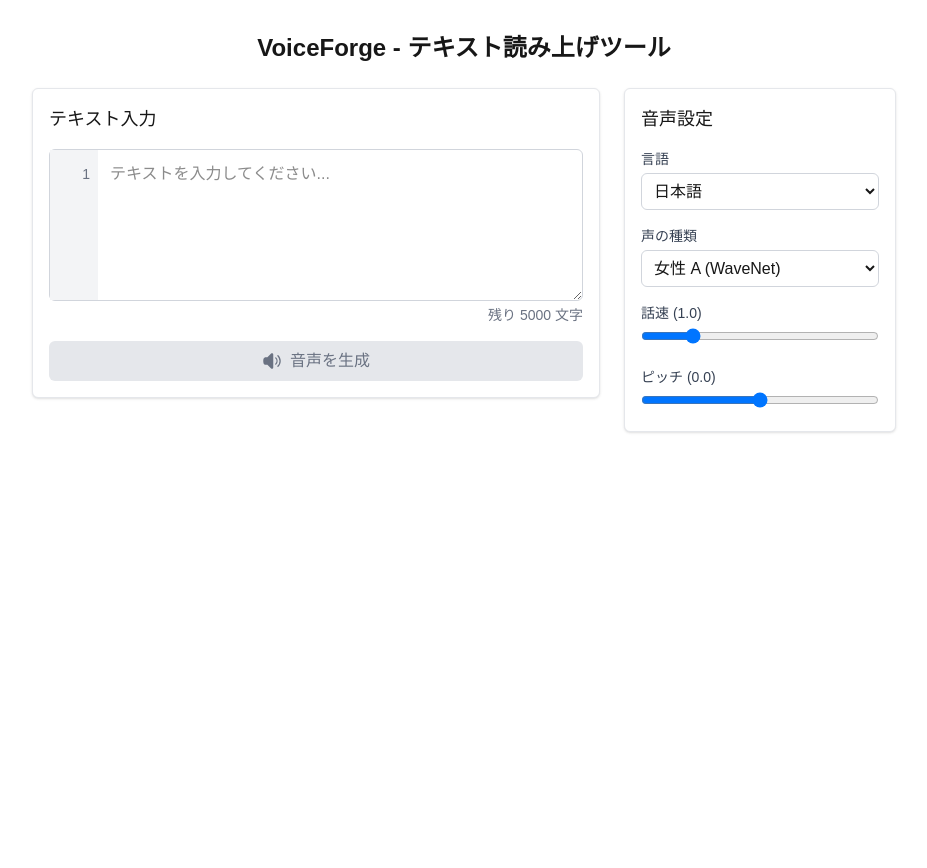
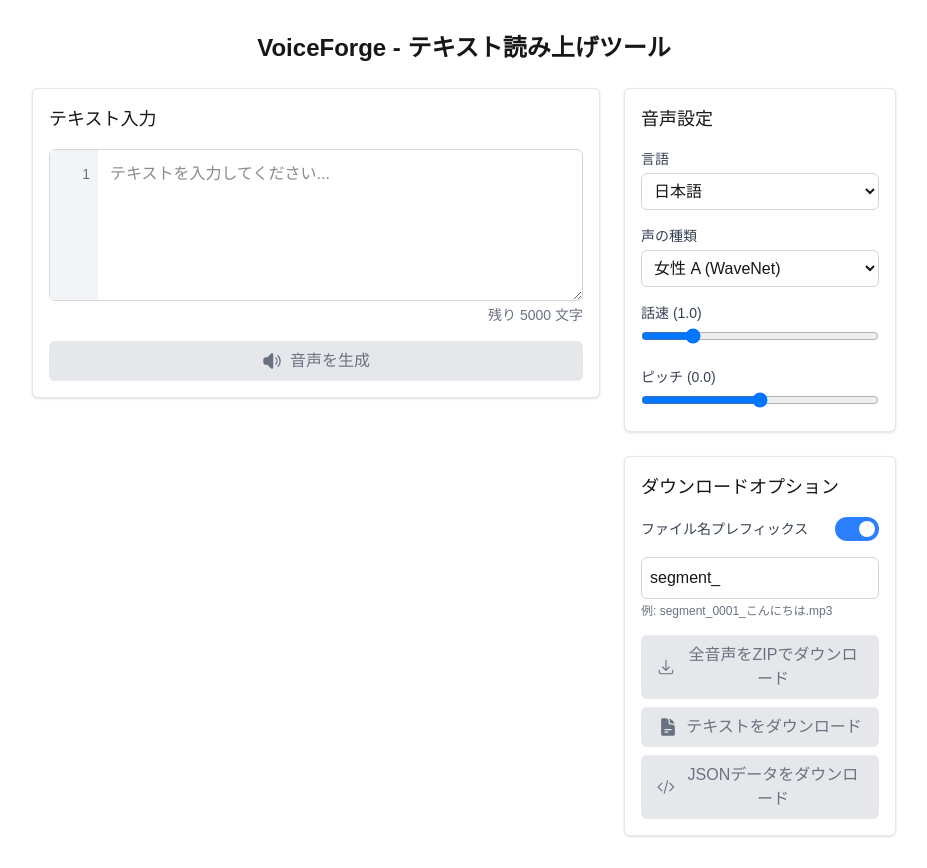
Before and after one commit to nekoallergy22/audio-app-2025, a Next.js app in the folder voiceforge/: page / in a window 1280 px wide. Shown: the whole page, without its empty margins (176-1103 px from the left). Before the commit the page ends 800 px from the top, so only its background shows below. Built offline with nearby package versions, Linux system fonts and the light colour scheme.

Commit message:
feat: implement DownloadOptions

```diff
--- a/voiceforge/src/app/page.tsx
+++ b/voiceforge/src/app/page.tsx
@@ -3,6 +3,8 @@
 
 import React, { useState, useEffect } from "react";
 import dynamic from "next/dynamic";
+import DownloadOptions from "../components/ui/DownloadOptions";
+
 import TextInput from "../components/ui/TextInput";
 import VoiceSettings, {
   VoiceSettingsType,
@@ -33,6 +35,14 @@
   });
   const [errorMessage, setErrorMessage] = useState<string | null>(null);
   const [isGenerating, setIsGenerating] = useState(false);
+
+  const handleDurationChange = (id: string, duration: number) => {
+    setTextSegments((prevSegments) =>
+      prevSegments.map((segment) =>
+        segment.id === id ? { ...segment, duration } : segment
+      )
+    );
+  };
 
   const handleTextChange = (text: string) => {
     setInputText(text);
@@ -231,6 +241,9 @@
                 text={segment.text}
                 isLoading={segment.isLoading}
                 segmentNumber={index + 1}
+                onDurationChange={(duration) =>
+                  handleDurationChange(segment.id, duration)
+                }
               />
             ))}
           </div>
@@ -238,6 +251,13 @@
 
         <div className="space-y-6">
           <VoiceSettings onChange={handleSettingsChange} />
+
+          {/* 新しいダウンロードオプションコンポーネントを追加 */}
+          <DownloadOptions
+            segments={textSegments}
+            fullText={inputText}
+            voiceSettings={voiceSettings}
+          />
         </div>
       </div>
     </main>
--- a/voiceforge/src/components/ui/AudioPlayer.tsx
+++ b/voiceforge/src/components/ui/AudioPlayer.tsx
@@ -14,6 +14,7 @@
   text?: string;
   isLoading?: boolean;
   segmentNumber?: number;
+  onDurationChange: (duration: number) => void; // 追加
 }
 
 const AudioPlayer: React.FC<AudioPlayerProps> = ({
@@ -21,6 +22,7 @@
   text,
   isLoading = false,
   segmentNumber,
+  onDurationChange, // 追加
 }) => {
   const [isPlaying, setIsPlaying] = useState(false);
   const [duration, setDuration] = useState(0);
@@ -29,7 +31,9 @@
   // 音声メタデータ読み込み処理
   const handleLoadedMetadata = () => {
     if (audioRef.current) {
-      setDuration(audioRef.current.duration);
+      const newDuration = audioRef.current.duration;
+      setDuration(newDuration);
+      onDurationChange(newDuration); // 親コンポーネントに通知
     }
   };
 
--- /dev/null
+++ b/voiceforge/src/components/ui/DownloadOptions.tsx
@@ -0,0 +1,224 @@
+// src/components/ui/DownloadOptions.tsx
+"use client";
+
+import React, { useState } from "react";
+import {
+  ArrowDownTrayIcon,
+  DocumentTextIcon,
+  CodeBracketIcon,
+} from "@heroicons/react/24/solid";
+import { Switch } from "@headlessui/react";
+
+interface TextSegment {
+  id: string;
+  text: string;
+  audioUrl: string | null;
+  isLoading: boolean;
+  duration: number; // 追加
+}
+
+interface DownloadOptionsProps {
+  segments: TextSegment[];
+  fullText: string;
+  voiceSettings: any;
+}
+
+const DownloadOptions: React.FC<DownloadOptionsProps> = ({
+  segments,
+  fullText,
+  voiceSettings,
+}) => {
+  const [usePrefix, setUsePrefix] = useState(true);
+  const [prefix, setPrefix] = useState("segment_");
+
+  // テキストをダウンロード
+  const handleDownloadText = () => {
+    if (!fullText.trim()) {
+      alert("ダウンロードするテキストがありません");
+      return;
+    }
+
+    const blob = new Blob([fullText], { type: "text/plain;charset=utf-8" });
+    const url = URL.createObjectURL(blob);
+
+    const link = document.createElement("a");
+    link.href = url;
+    link.download = "voiceforge_text.txt";
+    document.body.appendChild(link);
+    link.click();
+    document.body.removeChild(link);
+
+    setTimeout(() => URL.revokeObjectURL(url), 100);
+  };
+
+  // JSONをダウンロード
+  const handleDownloadJSON = () => {
+    if (segments.length === 0) {
+      alert("ダウンロードするデータがありません");
+      return;
+    }
+
+    // JSONデータを作成
+    const jsonData = {
+      voiceSettings,
+      segments: segments.map((segment) => ({
+        id: segment.id,
+        text: segment.text.replace(/^\n+/, ""), // 先頭の改行を削除
+        duration: segment.duration,
+      })),
+      createdAt: new Date().toISOString(),
+    };
+
+    const blob = new Blob([JSON.stringify(jsonData, null, 2)], {
+      type: "application/json",
+    });
+    const url = URL.createObjectURL(blob);
+
+    const link = document.createElement("a");
+    link.href = url;
+    link.download = "voiceforge_data.json";
+    document.body.appendChild(link);
+    link.click();
+    document.body.removeChild(link);
+
+    setTimeout(() => URL.revokeObjectURL(url), 100);
+  };
+
+  // 全音声をZIPでダウンロード
+  const handleDownloadAllAudio = async () => {
+    const JSZip = (await import("jszip")).default;
+    const zip = new JSZip();
+
+    const validSegments = segments.filter((segment) => segment.audioUrl);
+
+    if (validSegments.length === 0) {
+      alert("ダウンロード可能な音声がありません");
+      return;
+    }
+
+    try {
+      for (let i = 0; i < validSegments.length; i++) {
+        const segment = validSegments[i];
+        if (!segment.audioUrl) continue;
+
+        const response = await fetch(segment.audioUrl);
+        const blob = await response.blob();
+
+        const segmentNumber = (i + 1).toString().padStart(4, "0");
+        const cleanText = segment.text.replace(/^\n+/, ""); // 先頭の改行を削除
+        const fileName = usePrefix
+          ? `${prefix}${segmentNumber}_${cleanText
+              .substring(0, 20)
+              .replace(/[\\/:*?"<>|]/g, "_")}.mp3`
+          : `${segmentNumber}_${cleanText
+              .substring(0, 30)
+              .replace(/[\\/:*?"<>|]/g, "_")}.mp3`;
+
+        zip.file(fileName, blob);
+      }
+
+      const content = await zip.generateAsync({ type: "blob" });
+      const url = URL.createObjectURL(content);
+
+      const link = document.createElement("a");
+      link.href = url;
+      link.download = "voiceforge_audio.zip";
+      document.body.appendChild(link);
+      link.click();
+      document.body.removeChild(link);
+
+      setTimeout(() => URL.revokeObjectURL(url), 100);
+    } catch (error) {
+      console.error("ZIP作成エラー:", error);
+      alert("音声ファイルのダウンロード中にエラーが発生しました");
+    }
+  };
+
+  return (
+    <div className="bg-white p-4 rounded-md shadow-sm border border-gray-200">
+      <h3 className="text-lg font-medium mb-4">ダウンロードオプション</h3>
+
+      <div className="space-y-4">
+        {/* プレフィックス設定 */}
+        <div className="flex items-center justify-between">
+          <div className="text-sm font-medium text-gray-700">
+            ファイル名プレフィックス
+          </div>
+          <Switch
+            checked={usePrefix}
+            onChange={setUsePrefix}
+            className={`${
+              usePrefix ? "bg-blue-500" : "bg-gray-200"
+            } relative inline-flex h-6 w-11 items-center rounded-full transition-colors`}
+          >
+            <span className="sr-only">プレフィックスを使用</span>
+            <span
+              className={`${
+                usePrefix ? "translate-x-6" : "translate-x-1"
+              } inline-block h-4 w-4 transform rounded-full bg-white transition-transform`}
+            />
+          </Switch>
+        </div>
+
+        {usePrefix && (
+          <div>
+            <input
+              type="text"
+              value={prefix}
+              onChange={(e) => setPrefix(e.target.value)}
+              className="w-full p-2 border border-gray-300 rounded-md focus:outline-none focus:ring-2 focus:ring-blue-500"
+              placeholder="プレフィックス"
+            />
+            <p className="text-xs text-gray-500 mt-1">
+              例: {prefix}0001_こんにちは.mp3
+            </p>
+          </div>
+        )}
+
+        {/* ダウンロードボタン */}
+        <div className="grid grid-cols-1 gap-2">
+          <button
+            onClick={handleDownloadAllAudio}
+            disabled={segments.filter((s) => s.audioUrl).length === 0}
+            className={`py-2 px-4 rounded-md flex items-center justify-center ${
+              segments.filter((s) => s.audioUrl).length === 0
+                ? "bg-gray-200 text-gray-500 cursor-not-allowed"
+                : "bg-blue-500 text-white hover:bg-blue-600"
+            }`}
+          >
+            <ArrowDownTrayIcon className="h-5 w-5 mr-2" />
+            全音声をZIPでダウンロード
+          </button>
+
+          <button
+            onClick={handleDownloadText}
+            disabled={!fullText.trim()}
+            className={`py-2 px-4 rounded-md flex items-center justify-center ${
+              !fullText.trim()
+                ? "bg-gray-200 text-gray-500 cursor-not-allowed"
+                : "bg-green-500 text-white hover:bg-green-600"
+            }`}
+          >
+            <DocumentTextIcon className="h-5 w-5 mr-2" />
+            テキストをダウンロード
+          </button>
+
+          <button
+            onClick={handleDownloadJSON}
+            disabled={segments.length === 0}
+            className={`py-2 px-4 rounded-md flex items-center justify-center ${
+              segments.length === 0
+                ? "bg-gray-200 text-gray-500 cursor-not-allowed"
+                : "bg-purple-500 text-white hover:bg-purple-600"
+            }`}
+          >
+            <CodeBracketIcon className="h-5 w-5 mr-2" />
+            JSONデータをダウンロード
+          </button>
+        </div>
+      </div>
+    </div>
+  );
+};
+
+export default DownloadOptions;
```
